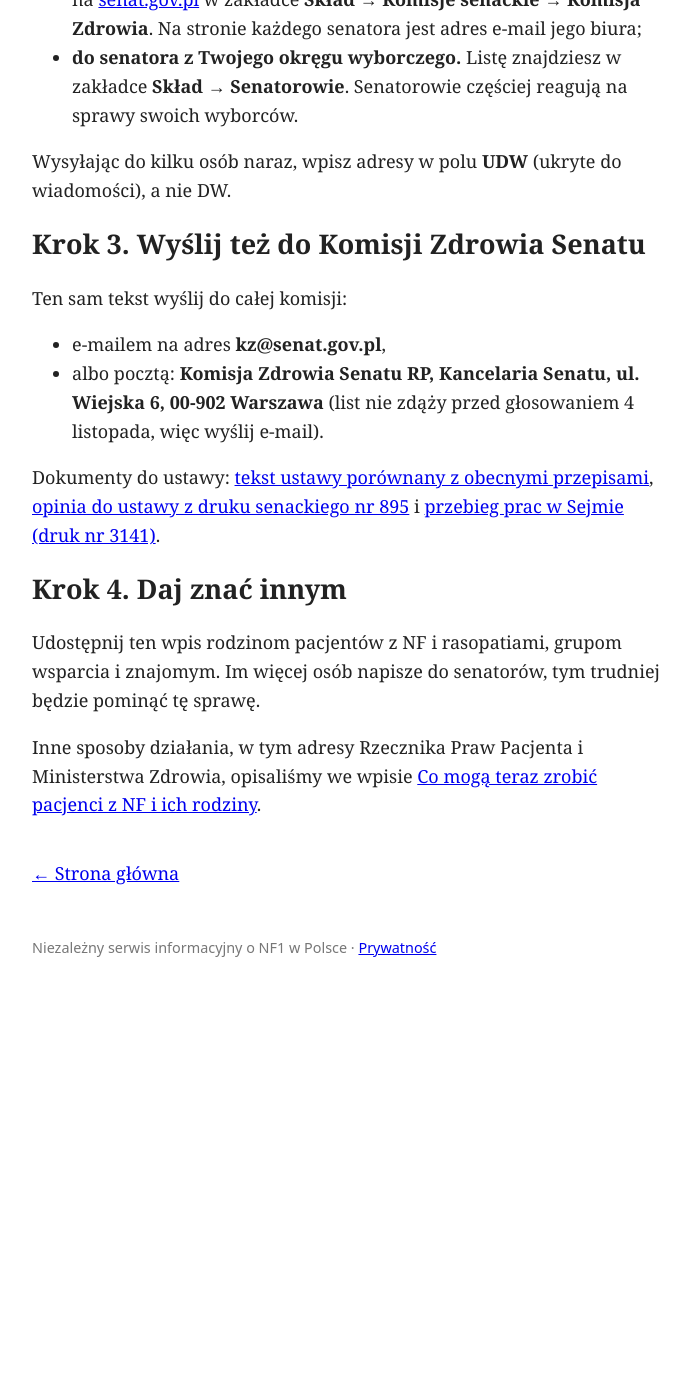
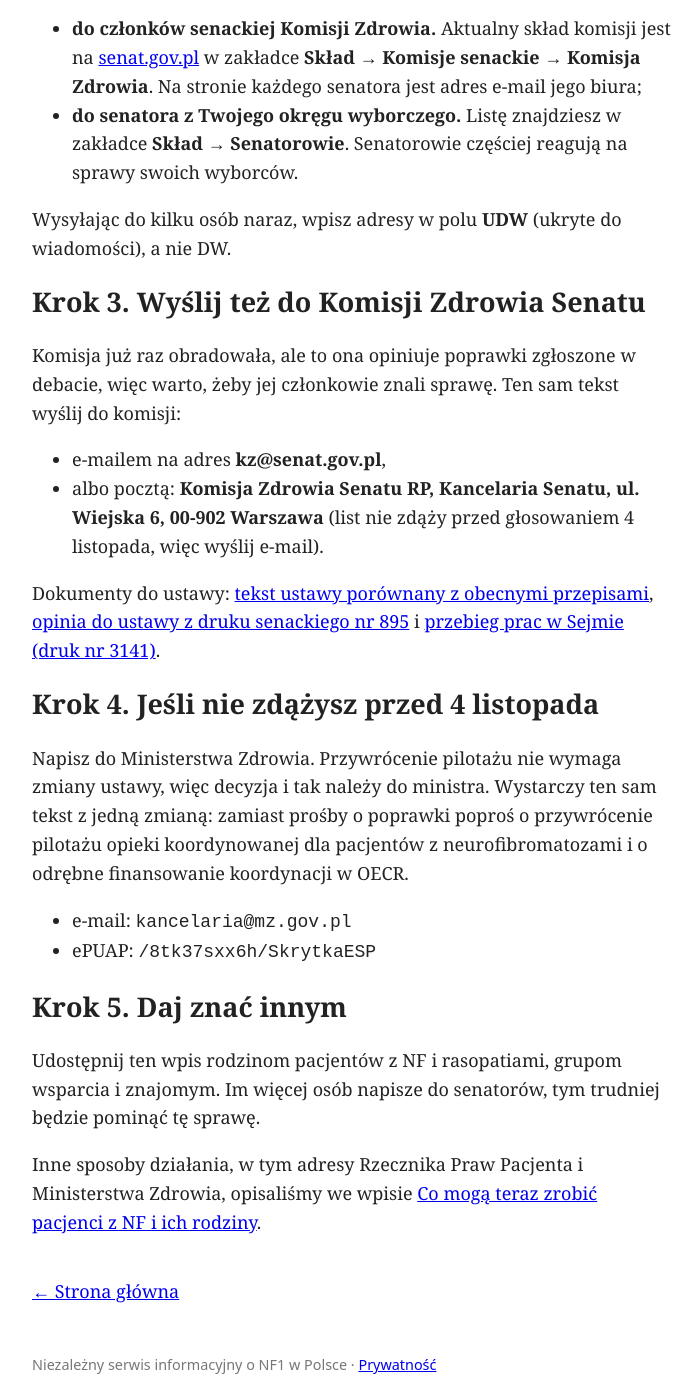
Before and after one commit to sylwiaeb/nf1news, a Jekyll site: the page built from _posts/2026-11-03-senat-uwagi-oecr.md, in a window 1280 px wide and 1400 px high, scrolled down 1613 px. Shown: the whole window, without its empty margins (288-988 px from the left). Built offline with Jekyll 4.4.1, drawn with Linux system fonts in a browser that asks for light colours; before the commit the page ends 2596 px from its top, so only the background shows below that; some of the changed text lies outside the part shown.

Commit message:
Instrukcja dopasowana do stanu po posiedzeniu komisji
Co-Authored-By: Claude Opus 5.5 <noreply@anthropic.com>
Claude-Session: https://claude.ai/code/session_019jaYAUrvFxzDMrZaHzH4de

```diff
--- a/_posts/2026-11-03-senat-uwagi-oecr.md
+++ b/_posts/2026-11-03-senat-uwagi-oecr.md
@@ -7,7 +7,7 @@ tweet: false
 
 Senat zajmuje się ustawą, która wpisuje do prawa Ośrodki Eksperckie Chorób Rzadkich (OECR), czyli miejsca, do których Ministerstwo Zdrowia odesłało pacjentów z NF po zakończeniu pilotażu. Jak pokazaliśmy we wpisie [Ministerstwo odsyła pacjentów z NF do ośrodków eksperckich]({% post_url 2026-11-03-osrodki-eksperckie-w-senacie %}), w zadaniach tych ośrodków nie ma koordynacji opieki, a ustawa nie daje im osobnych pieniędzy.
 
-Senat może to jeszcze zmienić. Według opinii Biura Legislacyjnego Senatu komisja zajmuje się ustawą 3 listopada, a **cały Senat 4 listopada**. Poprawkę może zgłosić każdy senator, dopóki trwa debata nad ustawą na posiedzeniu Senatu. **Dlatego liczy się czas: maile trzeba wysłać od razu, najpóźniej rano 4 listopada.**
+Senat może to jeszcze zmienić. Senacka Komisja Zdrowia zajmowała się ustawą 3 listopada, a **cały Senat ma ją rozpatrzyć 4 listopada**. Na posiedzeniu Senatu każdy senator może zgłosić poprawkę, dopóki trwa debata nad ustawą. Jeśli poprawki zostaną zgłoszone, ustawa wraca na chwilę do Komisji Zdrowia, która je opiniuje przed głosowaniem. **Dlatego liczy się czas: maile trzeba wysłać od razu, najpóźniej rano 4 listopada.**
 
 ## O co prosimy senatorów
 
@@ -34,14 +34,21 @@ Wysyłając do kilku osób naraz, wpisz adresy w polu **UDW** (ukryte do wiadomo
 
 ## Krok 3. Wyślij też do Komisji Zdrowia Senatu
 
-Ten sam tekst wyślij do całej komisji:
+Komisja już raz obradowała, ale to ona opiniuje poprawki zgłoszone w debacie, więc warto, żeby jej członkowie znali sprawę. Ten sam tekst wyślij do komisji:
 
 - e-mailem na adres **kz@senat.gov.pl**,
 - albo pocztą: **Komisja Zdrowia Senatu RP, Kancelaria Senatu, ul. Wiejska 6, 00-902 Warszawa** (list nie zdąży przed głosowaniem 4 listopada, więc wyślij e-mail).
 
 Dokumenty do ustawy: [tekst ustawy porównany z obecnymi przepisami](https://www.senat.gov.pl/download/gfx/senat/pl/senatekspertyzy/8177/plik/895m.pdf), [opinia do ustawy z druku senackiego nr 895](https://www.senat.gov.pl/gfx/senat/pl/senatekspertyzy/8168/plik/895o.pdf) i [przebieg prac w Sejmie (druk nr 3141)](https://www.sejm.gov.pl/sejm10.nsf/PrzebiegProc.xsp?nr=3141).
 
-## Krok 4. Daj znać innym
+## Krok 4. Jeśli nie zdążysz przed 4 listopada
+
+Napisz do Ministerstwa Zdrowia. Przywrócenie pilotażu nie wymaga zmiany ustawy, więc decyzja i tak należy do ministra. Wystarczy ten sam tekst z jedną zmianą: zamiast prośby o poprawki poproś o przywrócenie pilotażu opieki koordynowanej dla pacjentów z neurofibromatozami i o odrębne finansowanie koordynacji w OECR.
+
+- e-mail: `kancelaria@mz.gov.pl`
+- ePUAP: `/8tk37sxx6h/SkrytkaESP`
+
+## Krok 5. Daj znać innym
 
 Udostępnij ten wpis rodzinom pacjentów z NF i rasopatiami, grupom wsparcia i znajomym. Im więcej osób napisze do senatorów, tym trudniej będzie pominąć tę sprawę.
 
```
